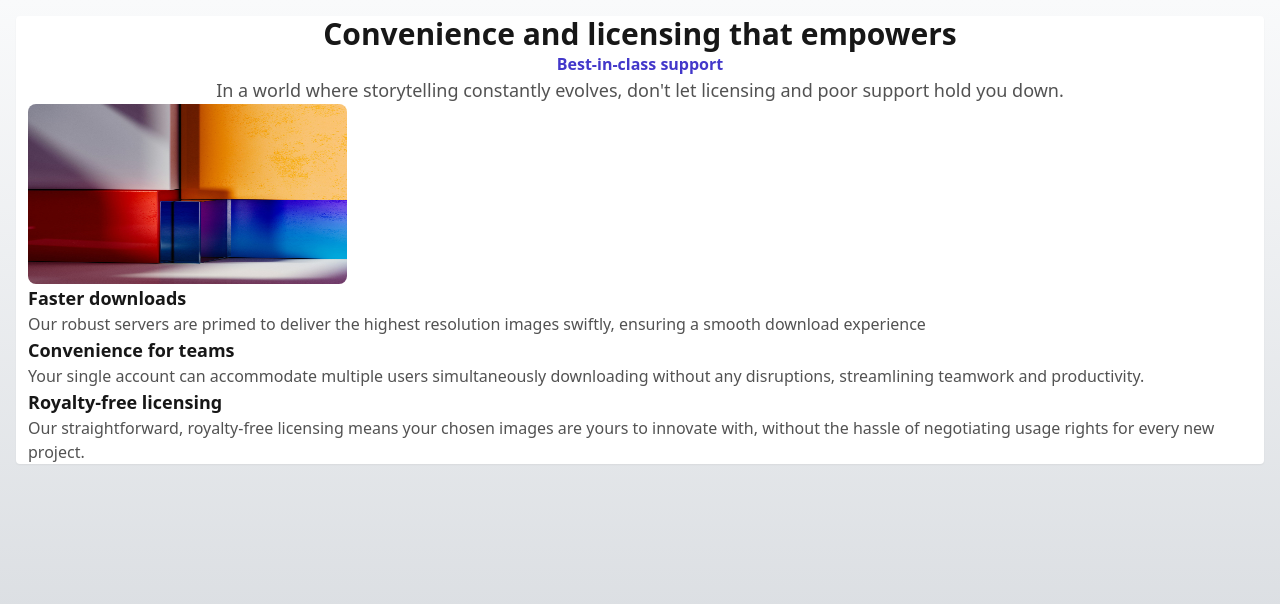
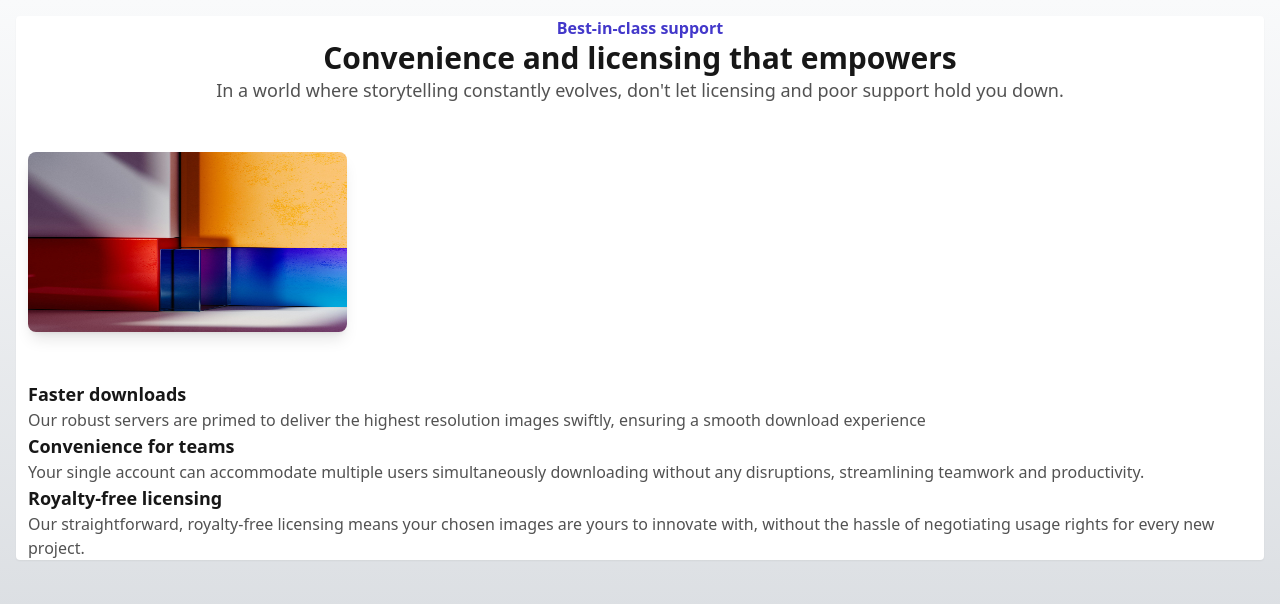
Before and after one commit to CodyJPerry/features-section-side-image, a Next.js app: page / in a window 1280 px wide. Shown: the top 604 px of the page. Built offline with nearby package versions, Linux system fonts and the light colour scheme.

Commit message:
Add spacing around image

```diff
--- a/app/page.tsx
+++ b/app/page.tsx
@@ -4,12 +4,12 @@ export default function Home() {
   return (
     <main class='m-4'>
       <section className="grid grid-cols-1 grow bg-white rounded shadow-sm px-3">
-        <div>
-          <h1 className="text-3xl font-semibold text-center text-neutral-900">Convenience and licensing that empowers</h1>
-          <p className="text-base font-semibold text-center text-indigo-700">Best-in-class support</p>
-          <p className="text-lg font-normal text-neutral-600 text-center">In a world where storytelling constantly evolves, don&apos;t let licensing and poor support hold you down.</p>
-          <figure className="relative">
-            <Image className="w-[319px] h-[180px] rounded-lg" src='/featured-left.jpg' alt='Abstract features image' width={319} height={180} priority />
+        <div className="flex flex-col">
+          <h1 className="text-3xl font-semibold text-center text-neutral-900 order-1">Convenience and licensing that empowers</h1>
+          <p className="text-base font-semibold text-center text-indigo-700 order-0">Best-in-class support</p>
+          <p className="text-lg font-normal text-neutral-600 text-center order-3">In a world where storytelling constantly evolves, don&apos;t let licensing and poor support hold you down.</p>
+          <figure className="relative order-3 my-12">
+            <Image className="w-[319px] h-[180px] rounded-lg shadow-lg" src='/featured-left.jpg' alt='Abstract features image' width={319} height={180} priority />
             <figcaption className="sr-only">Abstracted features section image</figcaption>
           </figure>
         </div>
```
